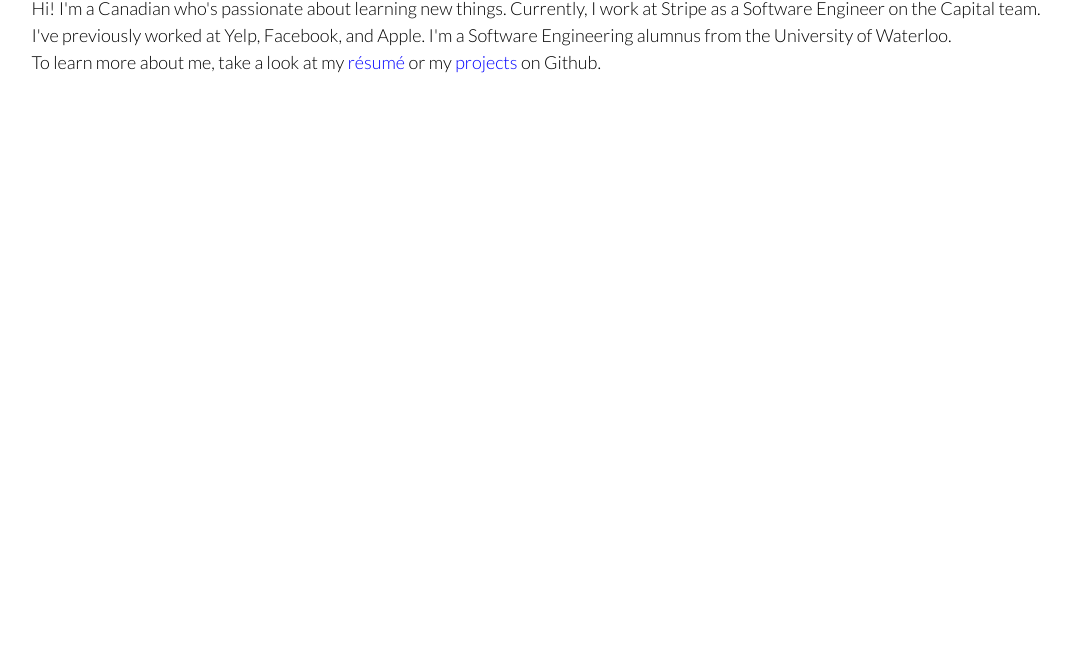
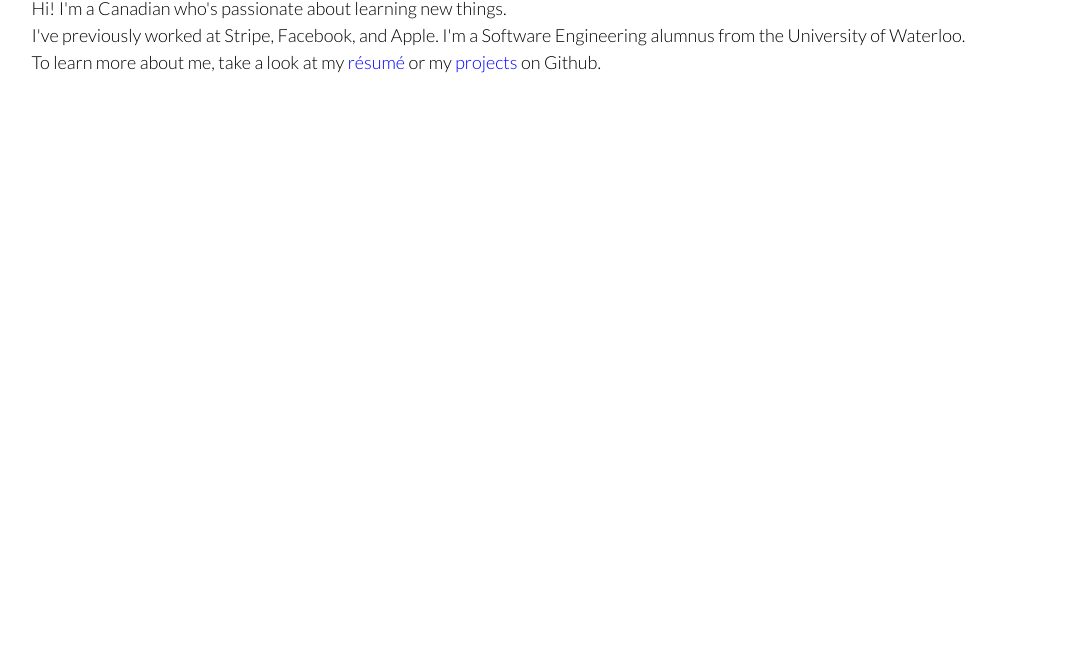
Before and after one commit to AaronMorais/AaronMorais.github.io, a plain HTML site: page index.html in a window 1280 px wide. Shown: the part 141-800 px from the top of the page, without its empty margins (65-1135 px from the left). Drawn offline with Linux system fonts and the light colour scheme.

Commit message:
Left Stripe

```diff
--- a/index.html
+++ b/index.html
@@ -53,10 +53,9 @@
       <div class="name">Aaron Morais</div>
       <div>
         Hi! I'm a Canadian who's passionate about learning new things.
-	Currently, I work at Stripe as a Software Engineer on the Capital team.
       </div>
       <div>
-        I've previously worked at Yelp, Facebook, and Apple.
+        I've previously worked at Stripe, Facebook, and Apple.
         I'm a Software Engineering alumnus from the University of Waterloo.
       </div>
       <div>
```
